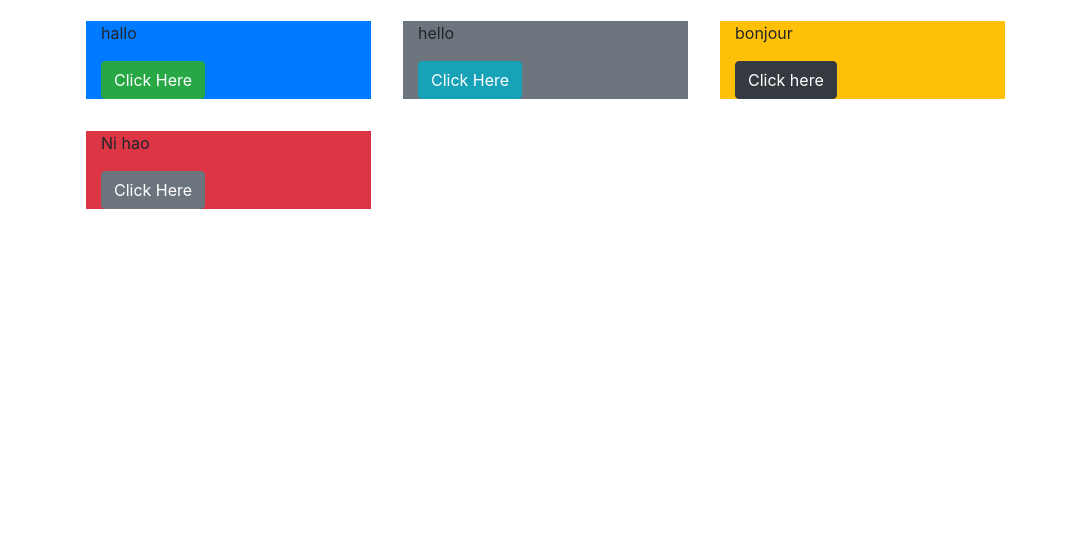
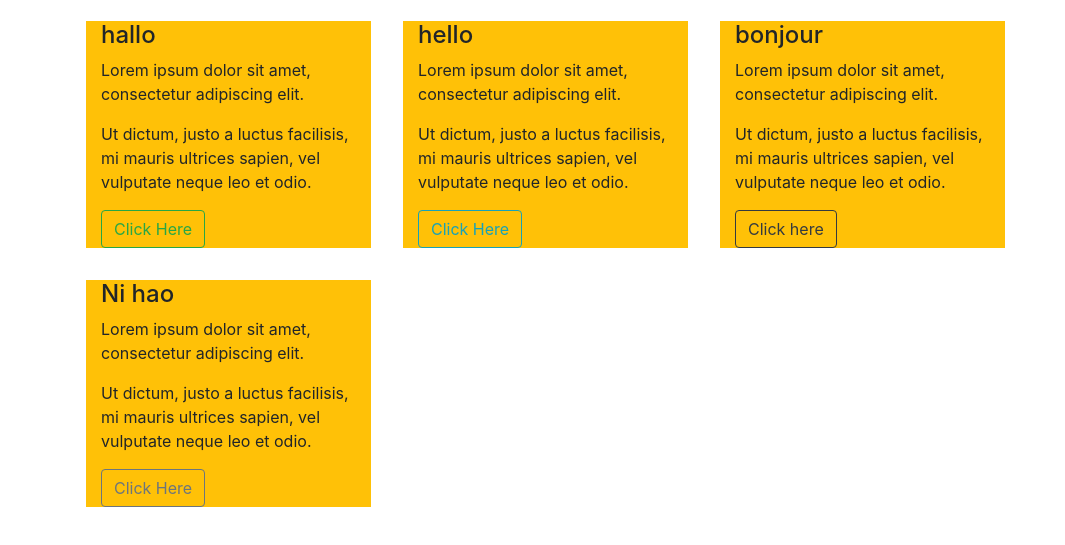
Before and after one commit to bennyho88/Bennytrap, a plain HTML site: page index.html in a window 1280 px wide. Shown: the part 51-596 px from the top of the page, without its empty margins (0-1065 px from the left). Drawn offline with nearby package versions, Linux system fonts and the light colour scheme.

Commit message:
added text and color in column

```diff
--- a/index.html
+++ b/index.html
@@ -14,24 +14,32 @@
     <h1>Bootstrap</h1>
     <div class="container">
         <div class="row">
-            <div class="col-sm-6 col-md-4 col-lg-3 m-3 bg-primary">
-                <p>hallo</p>
-                <button type="button" class="btn btn-success">Click Here</button>
-
-            </div>
-            <div class="col-sm-6 col-md-4 col-lg-3 m-3 bg-secondary">
-                <p>hello</p>
-                <button type="button" class="btn btn-info">Click Here</button>
+            <div class="col-sm-6 col-md-4 col-lg-3 m-3 bg-warning">
+                <h4>hallo</h4>
+                <p>Lorem ipsum dolor sit amet, consectetur adipiscing elit. </p>
+                <p>Ut dictum, justo a luctus facilisis, mi mauris ultrices sapien, vel vulputate neque leo et odio.</p>
+                <button type="button" class="btn btn-outline-success">Click Here</button>
 
             </div>
             <div class="col-sm-6 col-md-4 col-lg-3 m-3 bg-warning">
-                <p>bonjour</p>
-                <button type="button" class="btn btn-dark">Click here</button>
+                <h4>hello</h4>
+                <p>Lorem ipsum dolor sit amet, consectetur adipiscing elit. </p>
+                <p>Ut dictum, justo a luctus facilisis, mi mauris ultrices sapien, vel vulputate neque leo et odio.</p>
+                <button type="button" class="btn btn-outline-info">Click Here</button>
 
             </div>
-            <div class="col-sm-6 col-md-4 col-lg-3 m-3 bg-danger">
-                <p>Ni hao</p>
-                <button type="button" class="btn btn-secondary">Click Here</button>
+            <div class="col-sm-6 col-md-4 col-lg-3 m-3 bg-warning">
+                <h4>bonjour</h4>
+                <p>Lorem ipsum dolor sit amet, consectetur adipiscing elit. </p>
+                <p>Ut dictum, justo a luctus facilisis, mi mauris ultrices sapien, vel vulputate neque leo et odio.</p>
+                <button type="button" class="btn btn-outline-dark">Click here</button>
+
+            </div>
+            <div class="col-sm-6 col-md-4 col-lg-3 m-3 bg-warning">
+                <h4>Ni hao</h4>
+                <p>Lorem ipsum dolor sit amet, consectetur adipiscing elit. </p>
+                <p>Ut dictum, justo a luctus facilisis, mi mauris ultrices sapien, vel vulputate neque leo et odio.</p>
+                <button type="button" class="btn btn-outline-secondary">Click Here</button>
 
             </div>
 
```
